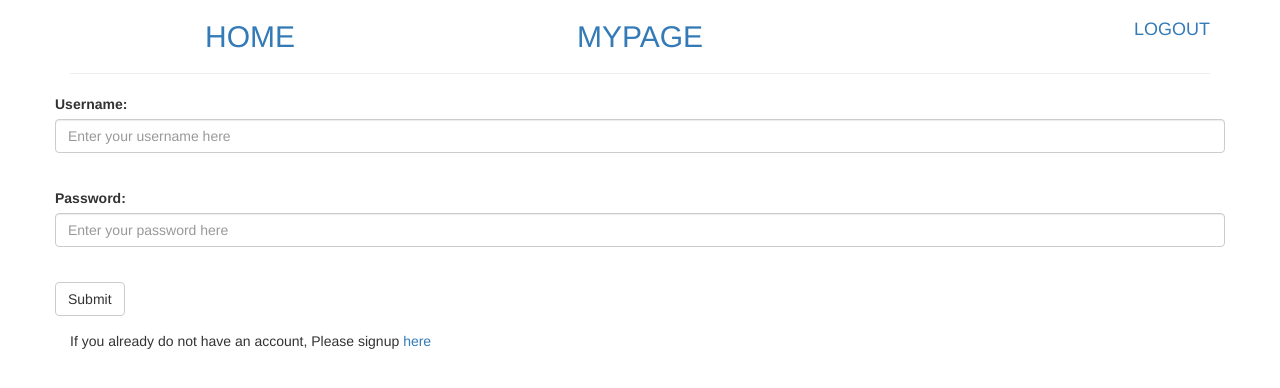
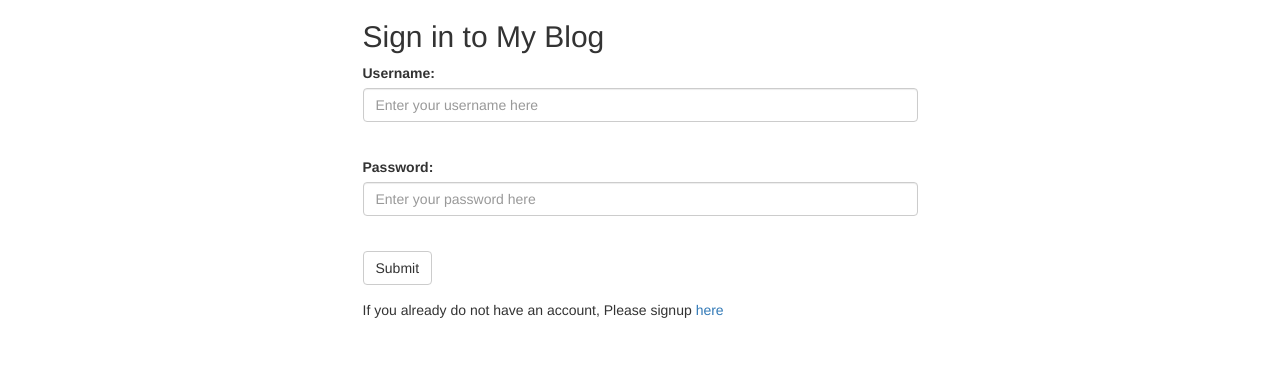
Before and after one commit to deepakmali/P3_blog, a Python web app: template templates/login.html in a window 1280 px wide. Shown: the top 388 px of the page. Run offline with Jinja, Linux system fonts and the light colour scheme; the template is opened without the code that fills it, so the values that code supplies are empty; some libraries are stand-ins or nearby versions.

Commit message:
Fixed comment deletion issue. and formatted login , signup, createpost pages.

```diff
--- a/main.py
+++ b/main.py
@@ -258,9 +258,11 @@ class Comment(Handler):
             post = data_model.BlogPosts.get_post(postId=postId)
             user = data_model.User.get_user_by_id(int(postId))
             comments = data_model.Comments.get_post_comments(post=post)
+            loggedUser = data_model.User.get_user_by_id(int(userid))
             self.render("comments.html",
                         post=post,
-                        comments=comments
+                        comments=comments,
+                        loggedUser=loggedUser
                         )
 
     def post(self, postId):
--- a/templates/BasePage.html
+++ b/templates/BasePage.html
@@ -15,11 +15,15 @@
         <header class="row text-center text-uppercase">
                 <h2><a href="/blog" class="col-md-4">home</a></h2>
                 <h2><a href="/blog/mypage" class="col-md-4">mypage</a></h2>
-                <h4><a href="/blog/logout" class="col-md-4 text-right text-top">logout</a></h4>
+                <h2 class="col-md-2"></h2>
+                <h4><a href="/blog/logout" class="col-md-2 text-center text-top">logout</a></h4>
         </header>
         <div class="row">
-            <div class="col-md-12">
+            <div class="col-md-10">
                 <hr>
+            </div>
+            <div class="col-md-2 text-center">
+                <h5><a href="/blog/newpost">Create new</a></h5>
             </div>
         </div>
         {% block content %}
--- a/templates/comments.html
+++ b/templates/comments.html
@@ -47,6 +47,7 @@
         {{ comment.comment_text }}
     </div>
 </div>
+{% if comment.user.username == loggedUser.username :%}
 <div class="row">
     <div class="col-md-1 text-left">
         <p><a href="/blog/mypage/edit-{{comment.key().id()}}">Edit</a></p>
@@ -55,5 +56,6 @@
         <p><a href="/blog/mypage/delcomm-{{comment.key().id()}}">Delete</a></p>
     </div>
 </div>
+{% endif %}
 {% endfor %}
 {% endblock %}
--- a/templates/css/style.css
+++ b/templates/css/style.css
@@ -1,3 +1,7 @@
 a:hover {
 	text-decoration: none;
 }
+
+.signin {
+	margin-top:  : 80px;
+}
--- a/templates/login.html
+++ b/templates/login.html
@@ -1,7 +1,26 @@
-{% extends "BasePage.html" %}
-{% block content %}
+<!DOCTYPE html>
+<html lang="en">
+<head>
+    <title>My Blog for FSND</title>
+    <meta charset="utf-8">
+    <meta name="viewport" content="width=device-width, initial-scale=1.0">
+    <link rel="stylesheet" href="/css/bootstrap.min.css">
+    <link rel="stylesheet" href="/css/style.css">
+    <script src="https://ajax.googleapis.com/ajax/libs/jquery/3.1.1/jquery.min.js"></script>
+    <script src="/js/bootstrap.min.js" ></script>
+    <!-- <script type="/js/myjs.js"></script> -->
+</head>
+<body>
+    <div class="container" >
         <div class="row">
-    <form method="post">
+            <div class="col-md-3"></div>
+            <div class="col-md-6"><h2>Sign in to My Blog</h2></div>
+            <div class="col-md-3"></div>
+        </div>
+        <div class="row">
+        <div class="col-md-3"></div>
+        <div class="col-md-6">
+            <form method="post" class="form-signin">
                 <div class="form-group">
                     <label for="userN">Username: </label>
                     <input class="form-control" type="text" name="username" placeholder="Enter your username here" id="userN">
@@ -17,9 +36,15 @@
                 </div>
             </form>
         </div>
+        <div class="col-md-3"></div>
+        </div>
         <div class="row">
-    <div class="col-md-12">
+            <div class="col-md-3"></div>
+            <div class="col-md-6">
                 <p>If you already do not have an account, Please signup <a href="/blog/signup">here</a></p>
             </div>
+            <div class="col-md-3"></div>
         </div>
-{% endblock %}
+    </div>
+</body>
+</html>
```
Also changed, not shown: templates/NewPost.html (+11 -2 lines), templates/signup.html (+31 -5 lines). Lines whose indentation alone changed are shown as unchanged.
